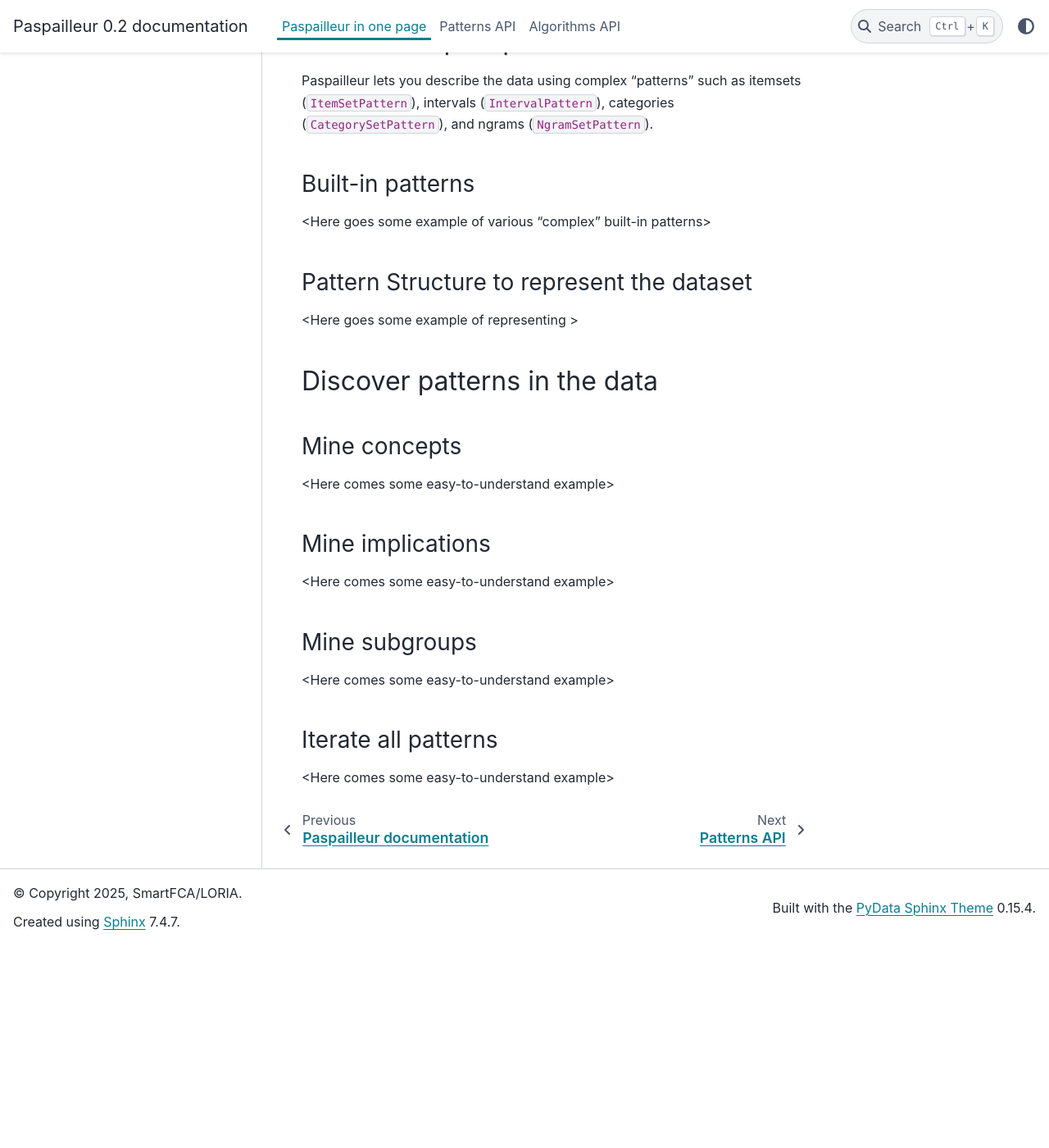
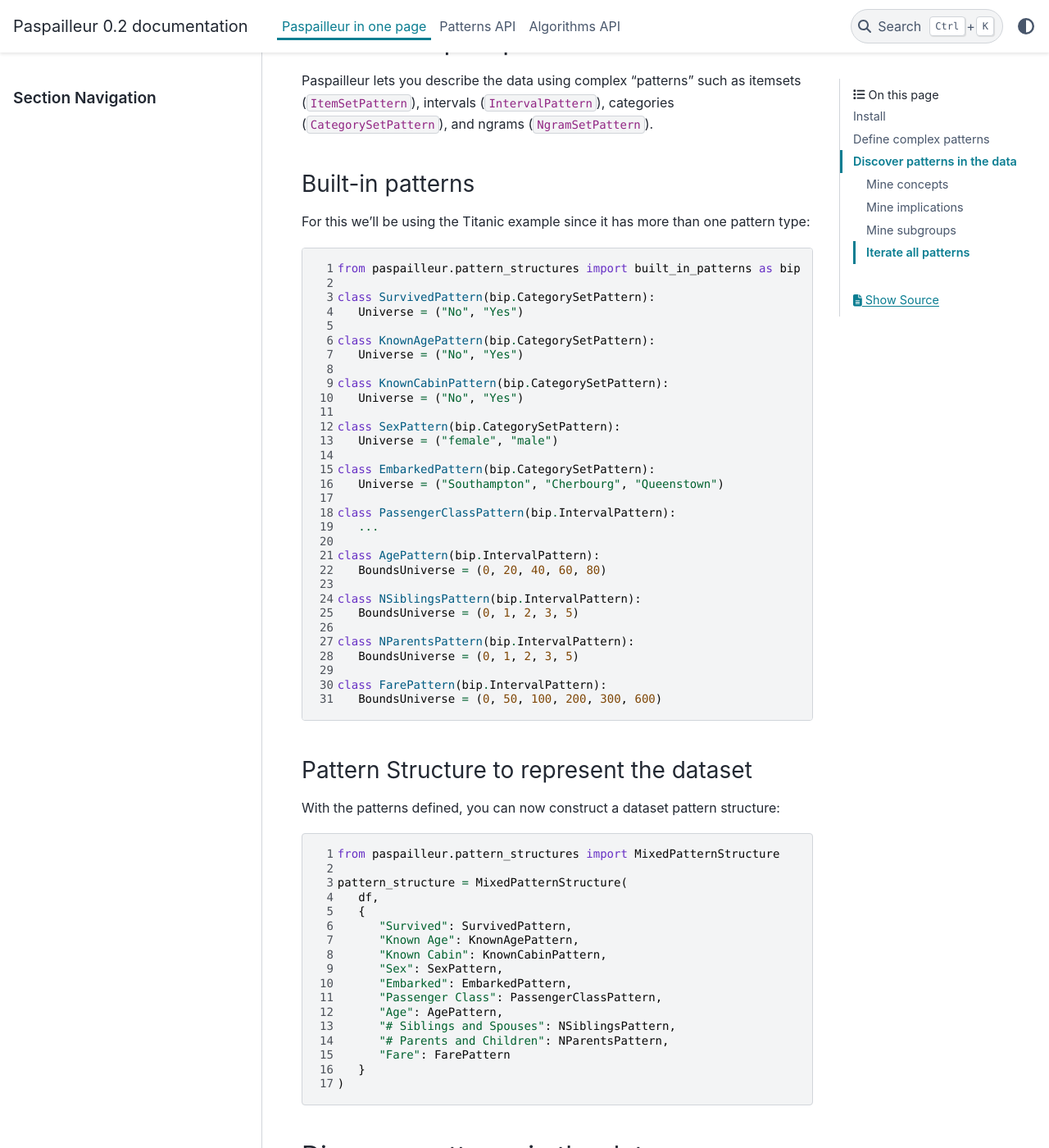
Before and after one commit to smartFCA/paspailleur, a Sphinx documentation site: the page built from docs/source/usage.rst, in a window 1280 px wide and 1400 px high, scrolled down 399 px. Shown: the whole window at 82% size. Built offline with Sphinx 7.4.7 and the PyData theme 0.15.4, drawn with Linux system fonts in a browser that asks for light colours; before the commit the page ends 1552 px from its top, so only the background shows below that.

Commit message:
First commit for usage.rst

```diff
--- a/docs/source/usage.rst
+++ b/docs/source/usage.rst
@@ -21,13 +21,68 @@
 Built-in patterns
 .................
 
-<Here goes some example of various "complex" built-in patterns>
+For this we'll be using the Titanic example since it has more than one pattern type:
+
+.. code-block:: python
+   :linenos:
+
+   from paspailleur.pattern_structures import built_in_patterns as bip
+
+   class SurvivedPattern(bip.CategorySetPattern):
+      Universe = ("No", "Yes")
+
+   class KnownAgePattern(bip.CategorySetPattern):
+      Universe = ("No", "Yes")
+
+   class KnownCabinPattern(bip.CategorySetPattern):
+      Universe = ("No", "Yes")
+
+   class SexPattern(bip.CategorySetPattern):
+      Universe = ("female", "male")
+
+   class EmbarkedPattern(bip.CategorySetPattern):
+      Universe = ("Southampton", "Cherbourg", "Queenstown")
+
+   class PassengerClassPattern(bip.IntervalPattern):
+      ...
+
+   class AgePattern(bip.IntervalPattern):
+      BoundsUniverse = (0, 20, 40, 60, 80)
+
+   class NSiblingsPattern(bip.IntervalPattern):
+      BoundsUniverse = (0, 1, 2, 3, 5)
+
+   class NParentsPattern(bip.IntervalPattern):
+      BoundsUniverse = (0, 1, 2, 3, 5)
+
+   class FarePattern(bip.IntervalPattern):
+      BoundsUniverse = (0, 50, 100, 200, 300, 600)
 
 Pattern Structure to represent the dataset
 ..........................................
 
-<Here goes some example of representing >
+With the patterns defined, you can now construct a dataset pattern structure:
 
+.. code-block:: python
+   :linenos:
+
+   from paspailleur.pattern_structures import MixedPatternStructure
+
+   pattern_structure = MixedPatternStructure(
+      df,
+      {
+         "Survived": SurvivedPattern,
+         "Known Age": KnownAgePattern,
+         "Known Cabin": KnownCabinPattern,
+         "Sex": SexPattern,
+         "Embarked": EmbarkedPattern,
+         "Passenger Class": PassengerClassPattern,
+         "Age": AgePattern,
+         "# Siblings and Spouses": NSiblingsPattern,
+         "# Parents and Children": NParentsPattern,
+         "Fare": FarePattern
+      }
+   )
 
 Discover patterns in the data
 -----------------------------
```
